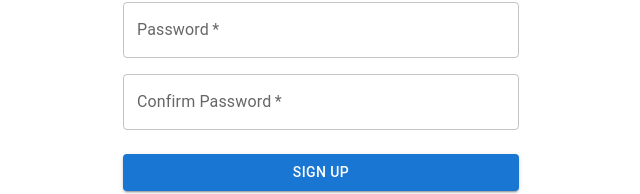
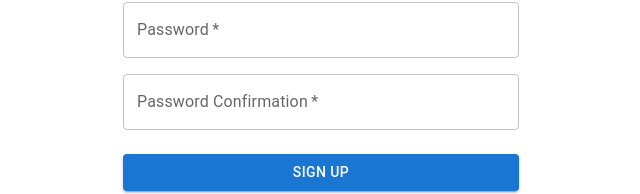
Before and after one commit to todd-demone/register-and-login, a React (Create React App) app in the folder ui/: page / in a window 1280 px wide. Shown: the part 318-512 px from the top of the page, without its empty margins (319-959 px from the left). Built offline with nearby package versions, Linux system fonts and the light colour scheme.

Commit message:
add business requirements as comments

```diff
--- a/ui/src/components/SignIn.tsx
+++ b/ui/src/components/SignIn.tsx
@@ -1,4 +1,7 @@
-import * as React from "react";
+// - Business rules for the Login:
+//     - if email and pass don't match show message "Incorrect email or password"
+//     - if email and pass match, redirect user to a page that contains the following text "If you want to see the sunshine, you have to weather the storm".
+
 import { useForm, Controller } from "react-hook-form";
 import { yupResolver } from "@hookform/resolvers/yup";
 import * as yup from "yup";
--- a/ui/src/components/SignUp.tsx
+++ b/ui/src/components/SignUp.tsx
@@ -1,4 +1,16 @@
-import * as React from "react";
+// - Business rules for the registration
+//     - All fields are required
+//     - Password must have at 12 chars with at least:
+//         - one special char
+//         - one number
+//         - one uppercase letter
+//     - Validate email
+//     - Do not accept an email that already exists in the database
+// TODO:
+// add "Registered successfully!" candybar;
+// redirect to SignIn
+// add "That email already exists in our system."
+
 import { useForm, Controller } from "react-hook-form";
 import { yupResolver } from "@hookform/resolvers/yup";
 import * as yup from "yup";
@@ -30,9 +42,9 @@ const schema = yup.object({
     // https://github.com/jquense/yup/issues/104#issuecomment-1181309236
     .oneOf(
       [yup.ref("password"), null],
-      "Password and Confirm Password are not a match."
+      "Password and Password Confirmation are not a match."
     )
-    .required("Password and Confirm Password are not a match."),
+    .required("Password and Password Confirmation are not a match."),
 });
 
 type FormData = yup.InferType<typeof schema>;
@@ -153,7 +165,7 @@ export default function SignUp() {
                     {...field}
                     {...register("confirmPassword")}
                     required
-                    label="Confirm Password"
+                    label="Password Confirmation"
                     type="password"
                     fullWidth
                     autoComplete="current-password"
```
